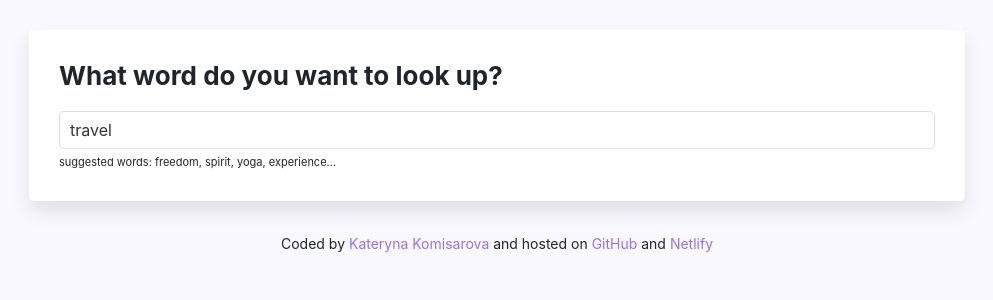
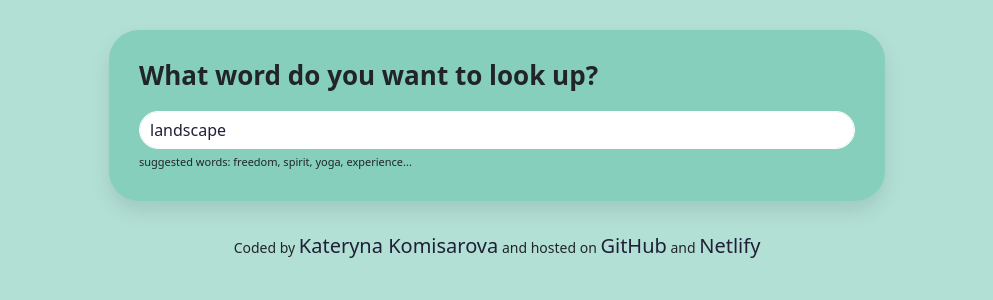
Before and after one commit to komisssarova/Dictionary-Project-App, a React (Create React App) app: page / in a window 1280 px wide. Shown: the top 300 px of the page, without its empty margins (143-1136 px from the left). Built offline with nearby package versions, Linux system fonts and the light colour scheme; no server answers.

Commit message:
few changes

```diff
--- a/src/App.css
+++ b/src/App.css
@@ -1,24 +1,25 @@
 body {
-  background: #f9f8fe;
+  background: var(--color-primary-variant);
 }
 
 a {
-  color: #9670f4;
+  color: var(--color-bg);
   text-decoration: none;
+  font-size: 20px;
 }
 
 .App {
-  max-width: 960px;
+  max-width: 800px;
   margin: 0 auto;
 }
 
 .App-header {
-  font-family: Circular, Arial, sans-serif;
+  font-family: "Poppins", sans-serif;
   margin: 30px 0;
   text-align: center;
   font-size: 40px;
   font-weight: bold;
-  color: rgb(9, 11, 23);;
+  color: var(--color-bg);
   opacity: 0.6;
 }
 .App-footer {
--- a/src/App.js
+++ b/src/App.js
@@ -1,17 +1,15 @@
 import "./App.css";
 import Dictionary from "./Dictionary";
+
 
 export default function App() {
   return (
     <div className="App">
       <div className="container">
-        <header className="App-header">
-          <small>
+        <header className="App-header"></header>
+        <main>
 
-          </small>
-        </header>
-        <main>
-          <Dictionary defaultKeyword="travel" />
+          <Dictionary defaultKeyword="landscape" />
         </main>
         <footer className="App-footer">
           <small>
--- a/src/Dictionary.css
+++ b/src/Dictionary.css
@@ -6,19 +6,19 @@
 
 
 .Dictionary section {
-  background: white;
+  background: var(--color-primary-variant);
   padding: 30px;
-  border-radius: 5px;
+  border-radius: 30px;
   box-shadow: 0 10px 20px rgb(0 0 0 / 10%);
   margin: 20px 0;
 }
 
 .Dictionary input {
     width: 100%;
-    border-radius: 5px;
+    border-radius: 30px;
     padding: 6px 10px;
-    color: #333;
-    border: 1px solid #ddd;
+    color: var(--color-bg);
+    border: 1px solid #fff;
 }
 
 
--- a/src/Meaning.css
+++ b/src/Meaning.css
@@ -5,7 +5,7 @@
 }
 
 .Meaning .example {
-    color: #70757a;
+    color: #092b4d;
     font-style: italic;
     margin-top: 10px;
 }
--- a/src/Phonetic.css
+++ b/src/Phonetic.css
@@ -3,7 +3,7 @@
 }
 
 .Phonetic a {
-  border: 1px solid #ddd;
+  background-color: var(--color-primary);
   padding: 10px 20px;
   font-size: 12px;
   margin-right: 10px;
@@ -12,11 +12,12 @@
 }
 
 .Phonetic a:hover {
-  background-color: #9670f4;
-  color: #ddd;
+  background-color: #fff;
+  color: var(--color-bg);
 }
 
 .Phonetic .text {
-  opacity: 0.5;
+  opacity: 0.8;
   font-weight: bold;
+  color: var(--color-bg);
 }
--- a/src/index.css
+++ b/src/index.css
@@ -1,13 +1,19 @@
-body {
-  margin: 0;
-  font-family: -apple-system, BlinkMacSystemFont, 'Segoe UI', 'Roboto', 'Oxygen',
-    'Ubuntu', 'Cantarell', 'Fira Sans', 'Droid Sans', 'Helvetica Neue',
-    sans-serif;
-  -webkit-font-smoothing: antialiased;
-  -moz-osx-font-smoothing: grayscale;
+@import url("https://fonts.googleapis.com/css2?family=Poppins:wght@300;400;500;600&display=swap");
+
+:root {
+  --color-bg: #1f1f38;
+  --color-bg-variant: #2c2c6c;
+  --color-primary: #28c2ad;
+  --color-primary-variant: rgba(67, 179, 151, 0.4);
+  --color-white: #fff;
+  --color-light: rgba(255, 255, 255, 0.6);
+
+  --transition: all 400ms ease;
+
+  --container-width-lg: 75%;
+  --container-width-md: 86%;
+  --container-width-sm: 90%;
 }
-
-code {
-  font-family: source-code-pro, Menlo, Monaco, Consolas, 'Courier New',
-    monospace;
+html {
+  scroll-behavior: smooth;
 }
```
